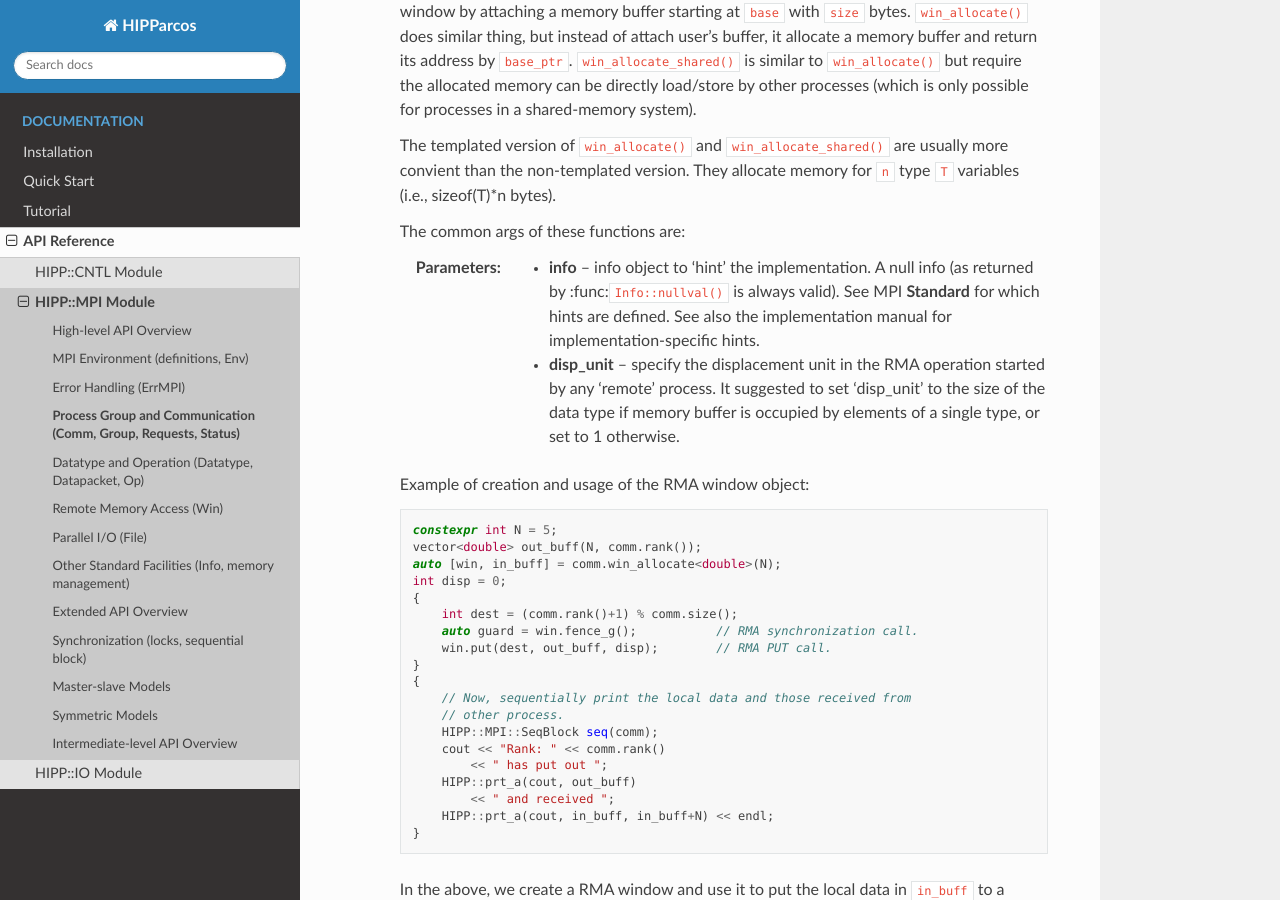
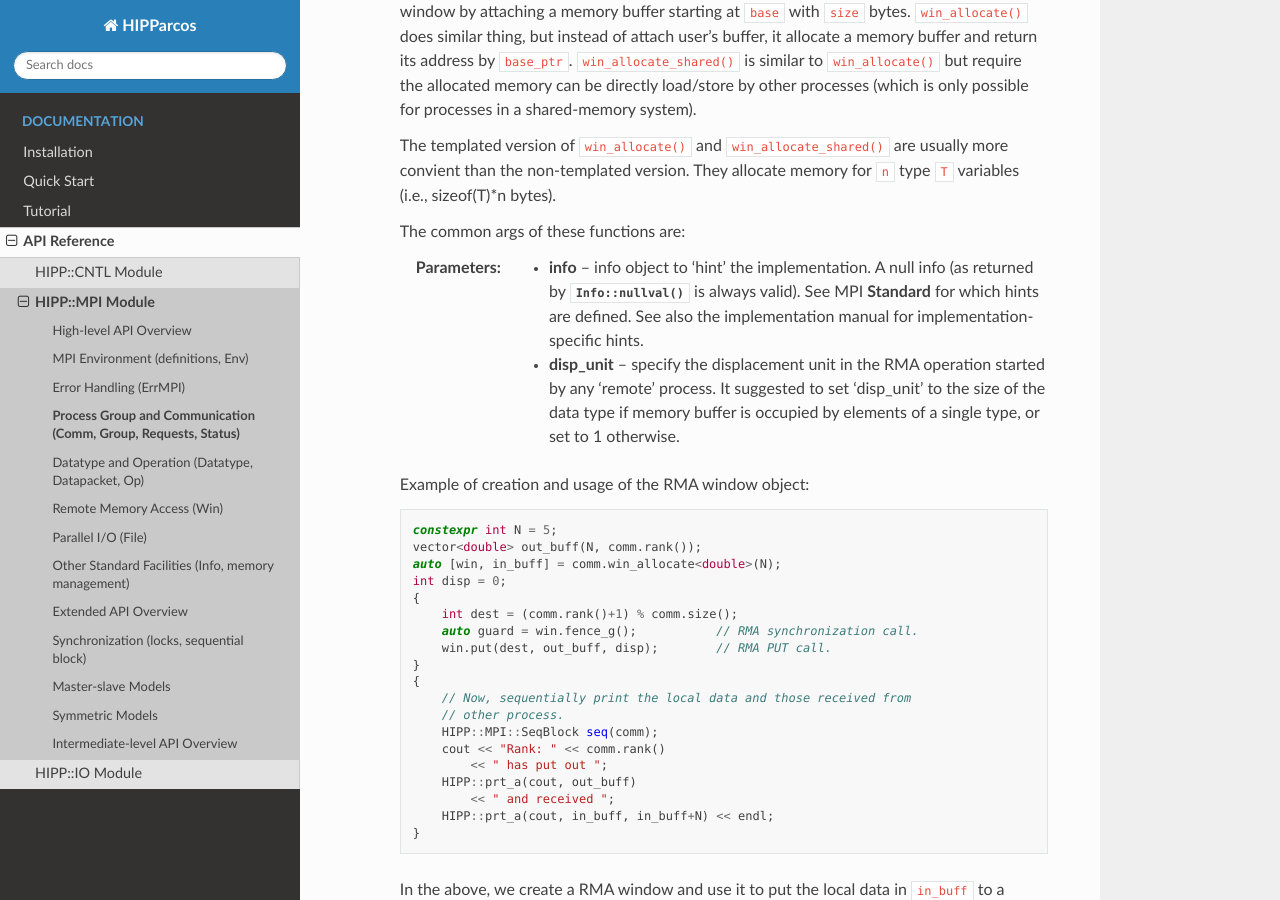
Before and after one commit to ChenYangyao/hipp, a Sphinx documentation site: the page built from docs/usage/api-ref/mpi/high-level/comm.rst, in a window 1280 px wide and 900 px high, scrolled down 7298 px. Built offline with Sphinx 7.4.7 and the Read the Docs theme 2.0.0, drawn with Linux system fonts in a browser that asks for light colours.

Commit message:
fix api-ref/mpi-comm link

```diff
--- a/docs/usage/api-ref/mpi/high-level/comm.rst
+++ b/docs/usage/api-ref/mpi/high-level/comm.rst
@@ -359,7 +359,7 @@ High-level API - Process Group and Communication
         The common args of these functions are:
 
         :arg info: info object to 'hint' the implementation. A null info (as returned by
-            :func:``Info::nullval()`` is always valid). See MPI **Standard** for
+            :func:`Info::nullval()` is always valid). See MPI **Standard** for
             which hints are defined. See also the implementation
             manual for implementation-specific hints.
 
```
